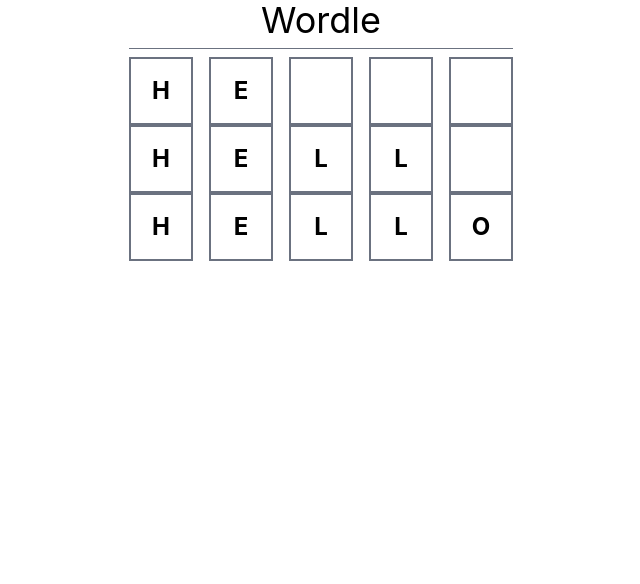
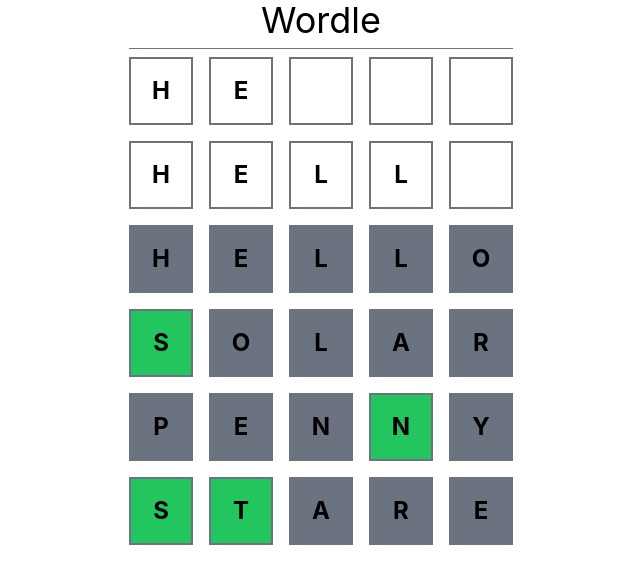
Before and after one commit to sharonyu524/Wordle, a React (Vite) app: page / in a window 1280 px wide. Shown: the top 584 px of the page, without its empty margins (319-959 px from the left). Built offline with nearby package versions, Linux system fonts and the light colour scheme.

Commit message:
get wordRow rendering correctly according to state

```diff
--- a/src/App.tsx
+++ b/src/App.tsx
@@ -9,10 +9,13 @@ export default function App() {
           <h1 className="text-4xl text-center"> Wordle </h1>
         </header>
 
-        <main>
+        <main className='grid grid-rows-6 gap-4'>
           <WordRow letters="he" />
           <WordRow letters="hell"/>
           <WordRow letters="hello"/>
+          <WordRow letters="solar"/>
+          <WordRow letters="penny"/>
+          <WordRow letters="stare"/>
 
 
         </main>
--- a/src/WordRow.tsx
+++ b/src/WordRow.tsx
@@ -1,3 +1,5 @@
+import { LetterState, computeGuess } from "./word-utils";
+
 const LETTER_LENGTH = 5;
 interface WordRowProps{
     letters: string;
@@ -7,10 +9,11 @@ interface WordRowProps{
 export default function WordRow({letters: lettersProp = ''}:WordRowProps){
     const lettersRemaining = LETTER_LENGTH -lettersProp.length;
     const letters = lettersProp.split('').concat(Array(lettersRemaining).fill(''));
+    const guessState = computeGuess(lettersProp);
     return(
         <div className="grid grid-cols-5 gap-4">
-            {letters.map((char) => (
-                <Characterbox key={char} value = {char} />
+            {letters.map((char,index) => (
+                <Characterbox key={index} value = {char} state={guessState[index]}/>
             ))}
         </div>
     );
@@ -18,12 +21,23 @@ export default function WordRow({letters: lettersProp = ''}:WordRowProps){
 
 interface CharacterboxProps{
     value: string;
+    state?: LetterState;
 }
 
-function Characterbox({value}:CharacterboxProps){
+function Characterbox({value,state}:CharacterboxProps){
+    const stateStyles = state == null?'': characterStateStyles[state];
+    // console.log(state);
     return(
-        <div className="inline-block border-2 border-gray-500 p-4 uppercase font-bold text-2xl text-center">
+        <div
+        className= {`inline-block border-2 border-gray-500 p-4 uppercase font-bold text-2xl text-center ${stateStyles}`}
+        >
             {value}
         </div>
     );
 }
+
+const characterStateStyles={
+    [LetterState.Miss]: "bg-gray-500",
+    [LetterState.Present]: "bg-yellow-500",
+    [LetterState.Match]: "bg-green-500",
+}
--- a/src/word-utils.ts
+++ b/src/word-utils.ts
@@ -1,5 +1,5 @@
 import wordBank from './word-bank.json';
-
+const word = getRandomWord();
 export function getRandomWord(){
     const randomIndex = Math.floor(Math.random()*wordBank.length);
     return wordBank[randomIndex];
@@ -10,10 +10,10 @@ export enum LetterState{
     Present = "Present",
     Match = "Match"
 }
-
+console.log(word);
 export function computeGuess (
     guess: string,
-    answerString: string
+    answerString: string = word
 ): LetterState[]{
     const result: LetterState[] = [];
 
```
